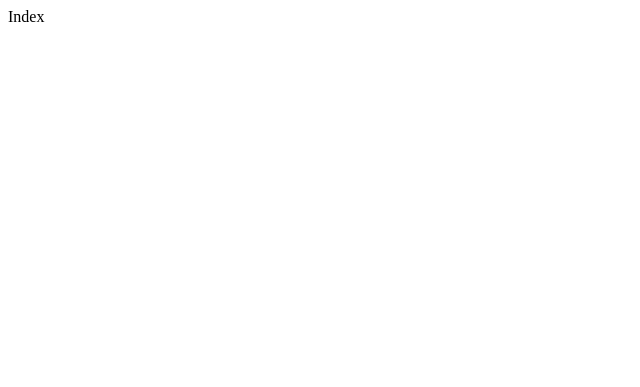
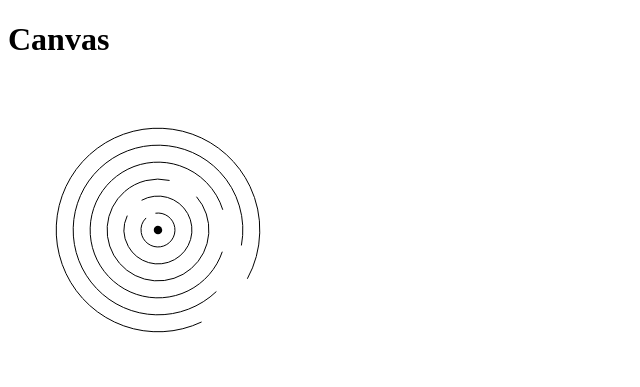
Before and after one commit to Ryuno-Ki/js13kgames-2017, a website: page dist/index.html in a window 1280 px wide. Shown: the whole page, without its empty margins (0-640 px from the left). Drawn offline with Linux system fonts and the light colour scheme.

Commit message:
Update distributed index.html

```diff
--- a/dist/index.html
+++ b/dist/index.html
@@ -1 +1,180 @@
-<!DOCTYPE html> <html lang="en"> <head> <meta charset="utf-8"> <meta http-equiv="X-UA-Compatible" content="IE=edge"> <meta name="viewport" content="width=device-width, initial-scale=1"> <title>JS13kgames 2017</title> </head> <body> Index </body> </html>
+<!DOCTYPE html> <html lang="en"> <head> <meta charset="utf-8"> <meta http-equiv="X-UA-Compatible" content="IE=edge"> <meta name="viewport" content="width=device-width, initial-scale=1"> <title>JS13kgames 2017</title> <style type="text/css"> body{ background-color:white;color:black;}</style> </head> <body> <h1>Canvas</h1> <canvas id="game"></canvas> <script type="text/javascript">(() => {
+        class Game {
+          addWall(wall) {
+            this.walls.push(wall);
+          }
+
+          draw() {
+            const context = this.context;
+            context.clearRect(0, 0, this.width, this.height);
+            this.drawWalls();
+            this.hero.render(context);
+          }
+
+          drawWalls() {
+            const x = this.width / 2;
+            const y = this.height / 2;
+
+            this.walls.forEach((wall) => {
+              wall.render(this.context, x, y);
+            });
+          }
+
+          getHeight() {
+            return this.height;
+          }
+
+          getWidth() {
+            return this.width;
+          }
+
+          init() {
+            const fullCircleInRadians = 2 * Math.PI;
+            const paddingBetweenWalls = 0.9 * 3 * fullCircleInRadians;
+            this.setHero(new Hero(
+              paddingBetweenWalls / 2,
+              this.width / 2,
+              this.height / 2,
+            ));
+
+            [1, 2, 3, 4, 5, 6].forEach((level) => {
+              const wall = new Wall(level * paddingBetweenWalls);
+              this.addWall(wall);
+            });
+
+            this.registerArrowKeyHandlers();
+            window.requestAnimationFrame(this.update.bind(this));
+          }
+
+          registerArrowKeyHandlers() {
+            const keymap = {
+              'LEFT': 37,
+              'UP': 38,
+              'RIGHT': 39,
+              'DOWN': 40,
+            };
+
+            document.body.addEventListener('keyup', (event) => {
+              const key = event.keyCode;
+              switch(key) {
+                case keymap.LEFT:
+                  this.hero.moveLeft();
+                  break;
+                case keymap.UP:
+                  this.hero.moveUp();
+                  break;
+                case keymap.RIGHT:
+                  this.hero.moveRight();
+                  break;
+                case keymap.DOWN:
+                  this.hero.moveDown();
+                  break;
+                default:
+                  console.log('Received keyCode', event.keyCode);
+              }
+              window.requestAnimationFrame(this.update.bind(this));
+            }, false);
+          }
+
+          setHero(hero) {
+            this.hero = hero;
+          }
+
+          update(timestamp) {
+            let fps = 1 / 10 * 1000;  // in ms
+
+            if (!this.step) {
+              this.step = timestamp;
+            }
+            const progress = timestamp - this.step;
+
+            fps = 5000;
+            if (progress < fps) {
+              console.log('Draw', progress);
+              this.draw();
+              window.requestAnimationFrame(this.update.bind(this));
+            }
+          }
+
+          constructor(canvasId, height, width) {
+            const canvas = document.getElementById('game');
+            canvas.setAttribute('height', height + 'px');
+            canvas.setAttribute('width', width + 'px');
+
+            this.context = canvas.getContext('2d');
+            this.element = canvas;
+            this.height = parseInt(height, 10);
+            this.width = parseInt(width, 10);
+
+            this.hero = null;
+            this.step = null;
+            this.walls = [];
+          }
+        }
+
+        class Hero {
+          moveLeft() {
+            this.x -= this.step;
+          }
+
+          moveRight() {
+            this.x += this.step;
+          }
+
+          moveUp() {
+            this.y -= this.step;
+          }
+
+          moveDown() {
+            this.y += this.step;
+          }
+
+          render(context) {
+            const fullCircleInRadians = 2 * Math.PI;
+            const startAngle = 0;
+            const endAngle = 0.9 * fullCircleInRadians;
+
+            context.beginPath();
+            context.arc(this.x, this.y, this.radius, startAngle, endAngle);
+            context.fill();
+          }
+
+          constructor(diameter, x, y) {
+            this.radius = diameter / 2;
+            this.step = 5;
+            this.x = x;
+            this.y = y;
+          }
+        }
+
+        class Wall {
+          randomiseGate() {
+            const fullCircleInRadians = 2 * Math.PI;
+            const gate = Math.random() * fullCircleInRadians;
+            const startAngle = 0 + gate;
+            const endAngle = 0.9 * fullCircleInRadians + gate;
+
+            return {
+              end: endAngle,
+              start: startAngle,
+            }
+          }
+
+          render(context, x, y) {
+            context.beginPath();
+            context.arc(x, y, this.radius, this.startAngle, this.endAngle);
+            context.stroke();
+          }
+
+          constructor(radius) {
+            const { start, end } = this.randomiseGate();
+
+            this.radius = radius;
+            this.startAngle = start;
+            this.endAngle = end;
+          }
+        }
+
+        const game = new Game('game', 300, 300);
+        game.init();
+      })();</script> </body> </html>
```
